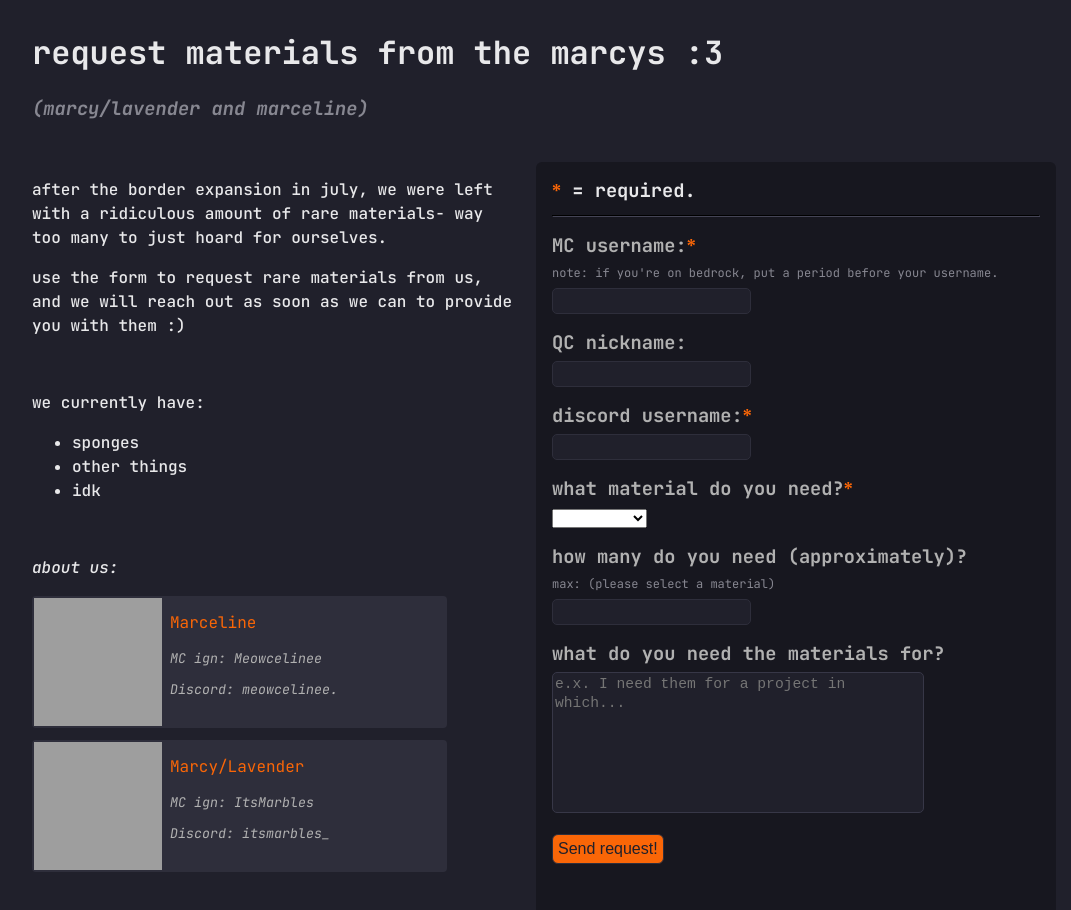
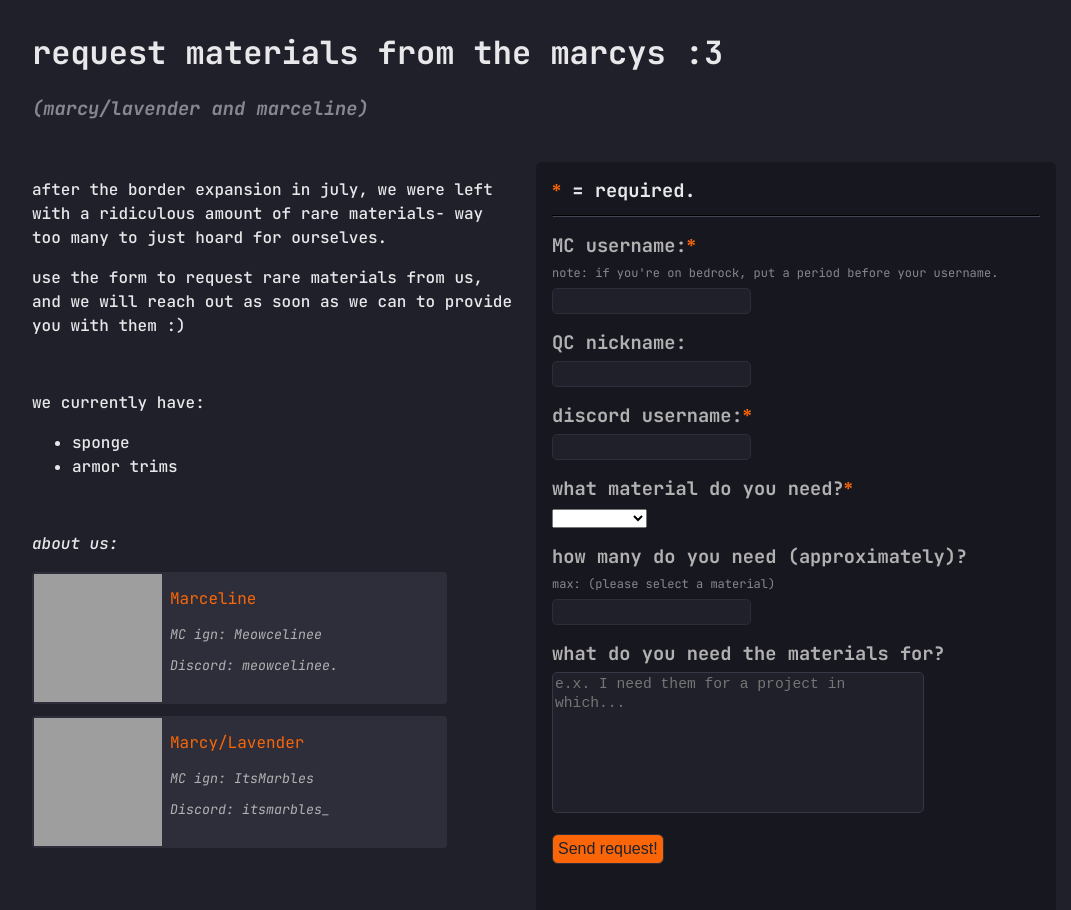
Before and after one commit to Meowcelinee/marcyform, a website built with Parcel: page index.html in a window 1280 px wide. Shown: the whole page, without its empty margins (96-1167 px from the left). Built offline with nearby package versions, Linux system fonts and the light colour scheme; grey boxes are pictures that could not be loaded.

Commit message:
dynamically load available material list

```diff
--- a/index.html
+++ b/index.html
@@ -36,11 +36,8 @@
                     we currently have:
                 </p>
 
-                <ul class="item-list">
-                    <li>sponges</li>
-                    <li>other things</li>
-                    <li>idk</li>
-                </ul>
+                <!-- list populated at runtime -->
+                <ul id="item-list"></ul>
 
                 <br />
 
--- a/lib/main.js
+++ b/lib/main.js
@@ -53,11 +53,16 @@ material.onchange = event => {
     if (amount.value > materialMax) amount.value = materialMax;
 };
 
-// dynamically load material options
-Object.keys(materials).map(mat => {
+Object.keys(materials).forEach(mat => {
+    // dynamically load material options
     const option = document.createElement('option');
     option.value = materials[mat].optionValue;
     option.text = materials[mat].optionValue;
 
     material.appendChild(option);
+
+    // append each material to the list of available materials
+    const list = document.getElementById('item-list');
+    const listElem = list.appendChild(document.createElement('li'));
+    listElem.textContent = materials[mat].optionValue.toLowerCase();
 });
--- a/styles/index.css
+++ b/styles/index.css
@@ -54,7 +54,7 @@ main {
         margin: 0 auto;
         width: 50%;
 
-        .item-list,
+        #item-list,
         .desc-para {
             font-weight: 500;
             letter-spacing: 0.6;
@@ -223,7 +223,7 @@ main {
         .desc-container {
             width: 90% !important;
 
-            .item-list,
+            #item-list,
             .desc-para {
                 font-size: 11pt;
                 font-weight: 500;
```
